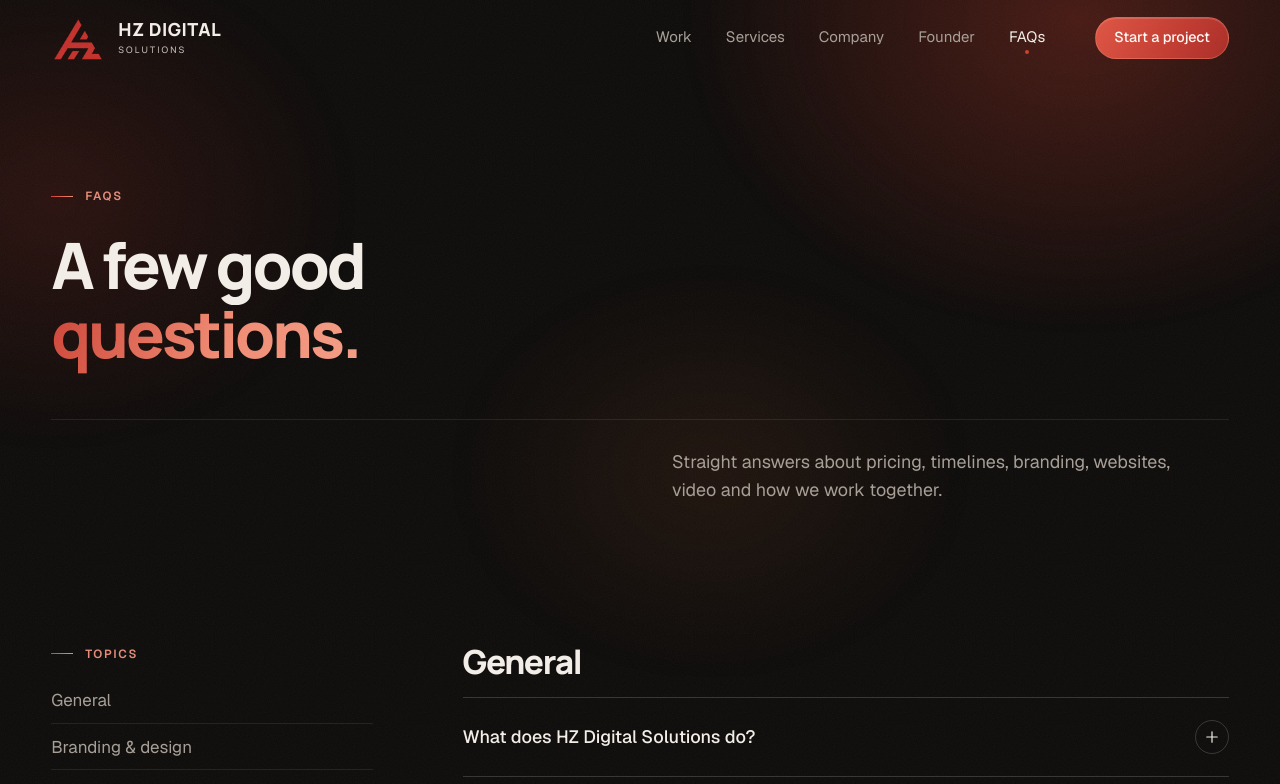
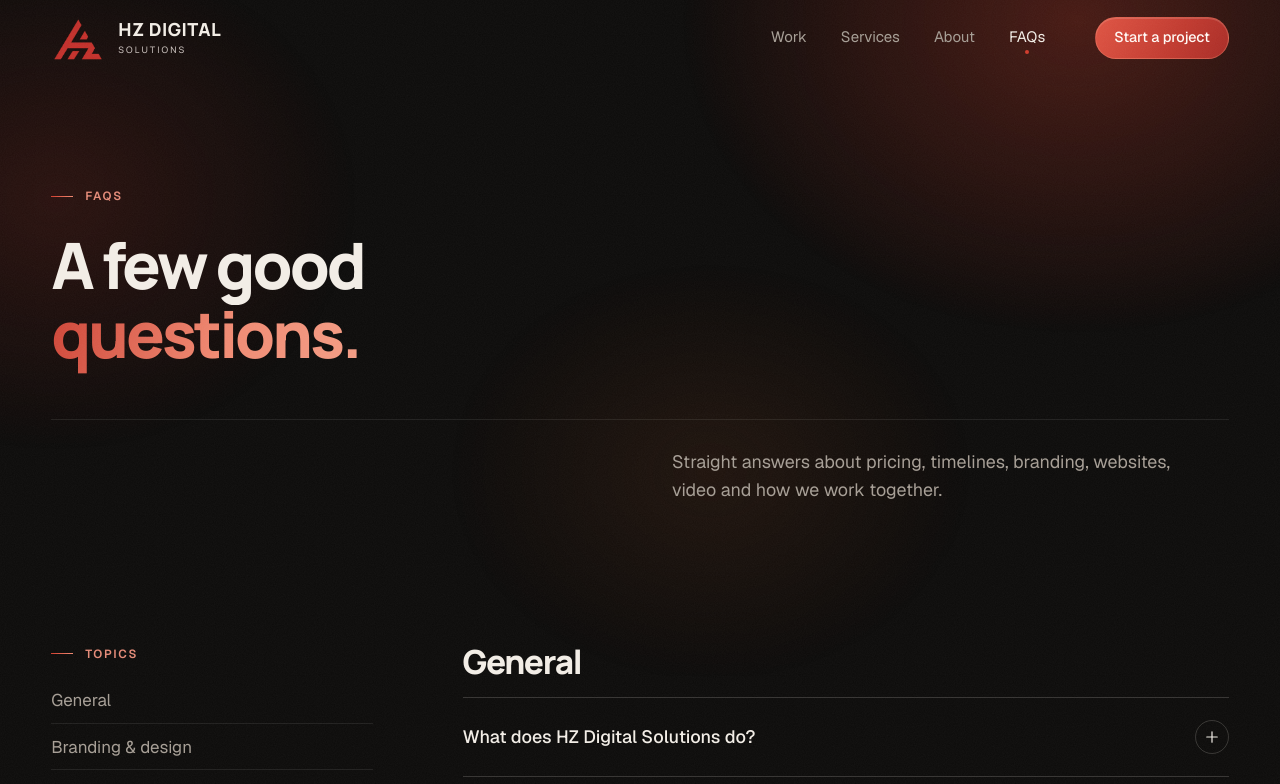
Before and after one commit to Shadow-134-code/digital, a Next.js app: page /faqs in a window 1280 px wide. Shown: the top 784 px of the page. Built offline with nearby package versions, Linux system fonts and the light colour scheme.

Commit message:
Add files via upload

```diff
--- a/data/site.js
+++ b/data/site.js
@@ -3,8 +3,7 @@
 export const navLinks = [
   ['/work', 'Work'],
   ['/#services', 'Services'],
-  ['/company', 'Company'],
-  ['/founder', 'Founder'],
+  ['/about', 'About'],
   ['/faqs', 'FAQs'],
 ]
 export const contactLink = ['/contact', 'Contact']
```
